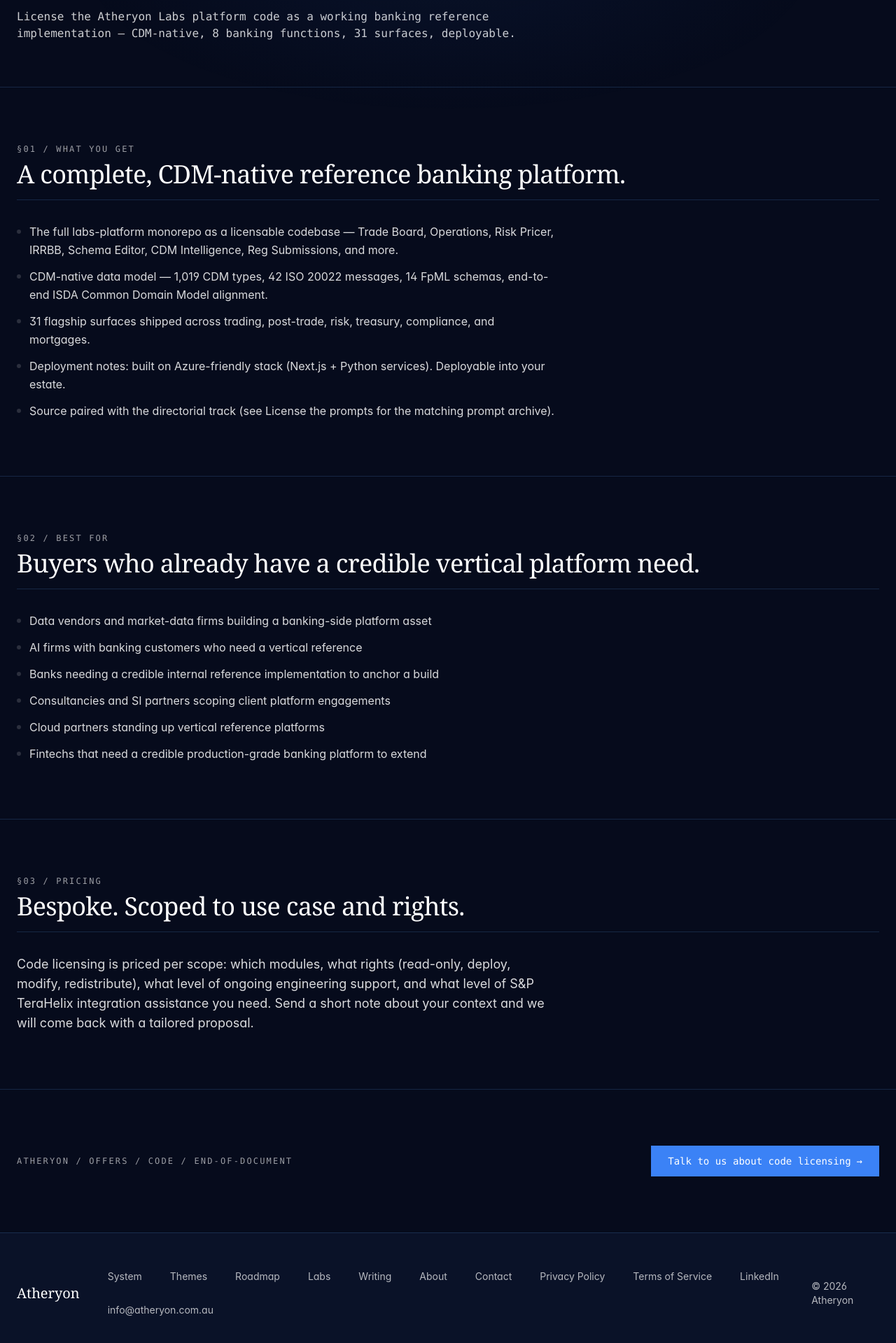
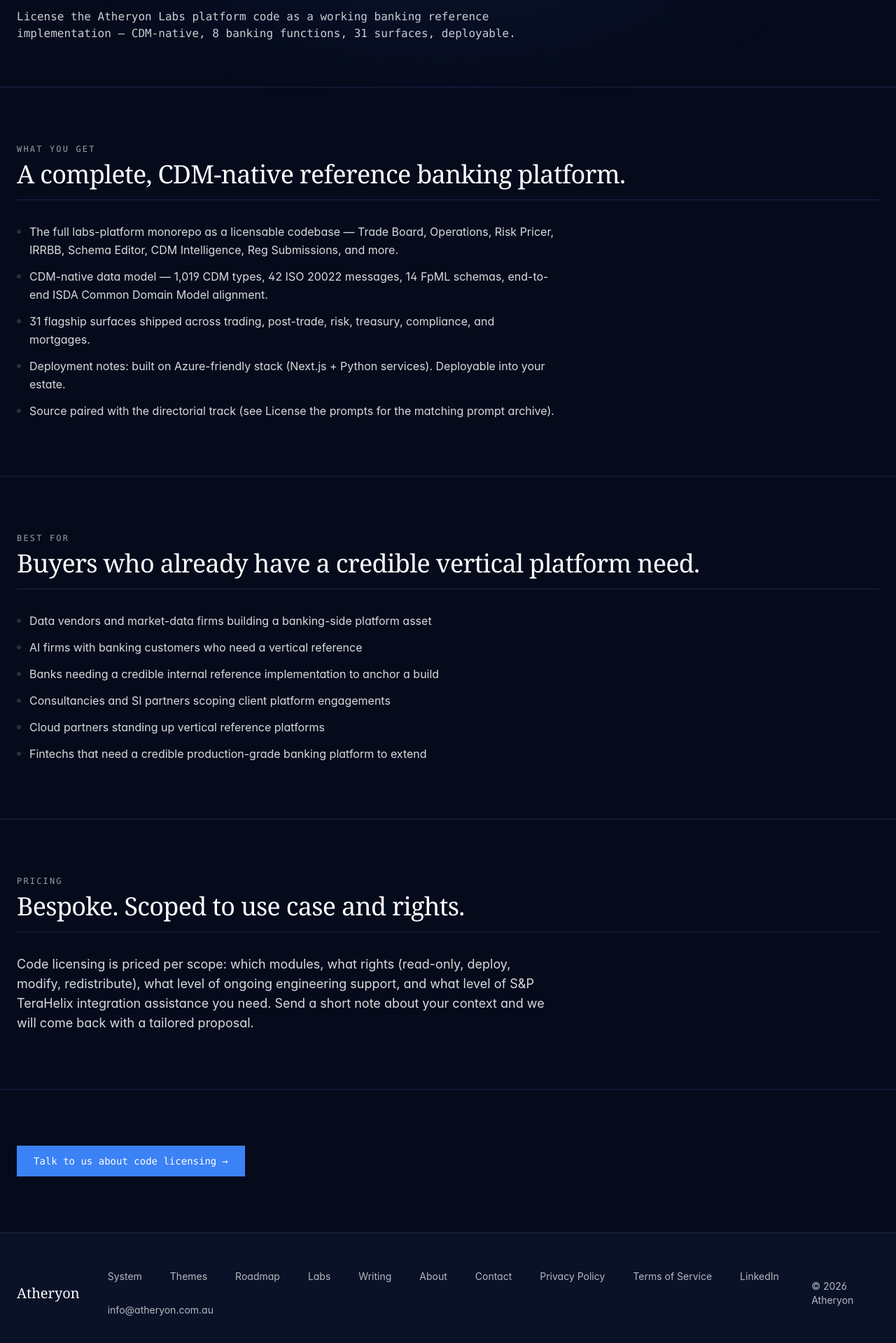
Before and after one commit to atheryon-ai/atheryon-website, a Next.js app: page /offers/code in a window 1280 px wide. Shown: the part 301-2220 px from the top of the page at 70% size. Built offline with nearby package versions, Linux system fonts and the light colour scheme.

Commit message:
copy: strip § numbering and end-of-document footers from /about, /offers, /contact (kept on /system)
Co-Authored-By: Claude Fable 5 <noreply@anthropic.com>

```diff
--- a/src/app/(cm)/contact/page.tsx
+++ b/src/app/(cm)/contact/page.tsx
@@ -24,7 +24,7 @@ export default function ContactPage() {
         <div className="max-w-container mx-auto px-6 py-16 md:py-20">
           <header className="mb-8 pb-4 border-b border-charcoal/15">
             <div className="font-mono text-xs uppercase tracking-[0.18em] text-charcoal/60">
-              §01 / Request
+              Request
             </div>
           </header>
           <ContactForm />
@@ -32,10 +32,7 @@ export default function ContactPage() {
       </section>
 
       <section>
-        <div className="max-w-container mx-auto px-6 py-16 md:py-20 flex flex-col sm:flex-row gap-4 sm:items-center sm:justify-between">
-          <div className="font-mono text-xs uppercase tracking-[0.18em] text-charcoal/60">
-            atheryon / contact / end-of-document
-          </div>
+        <div className="max-w-container mx-auto px-6 py-16 md:py-20">
           <a
             href={`mailto:${site.email}`}
             className="font-mono text-sm text-charcoal underline-offset-4 hover:underline"
--- a/src/app/(cm)/offers/code/page.tsx
+++ b/src/app/(cm)/offers/code/page.tsx
@@ -26,29 +26,26 @@ export default function OffersCodePage() {
         body={code.hero.lede}
       />
 
-      <DocSection label="§01 / What You Get" title={code.whatYouGet.title}>
+      <DocSection label="What You Get" title={code.whatYouGet.title}>
         <div className="max-w-3xl">
           <DocBullets items={code.whatYouGet.items} />
         </div>
       </DocSection>
 
-      <DocSection label="§02 / Best For" title={code.bestFor.title}>
+      <DocSection label="Best For" title={code.bestFor.title}>
         <div className="max-w-3xl">
           <DocBullets items={code.bestFor.items} />
         </div>
       </DocSection>
 
-      <DocSection label="§03 / Pricing" title={code.pricing.title}>
+      <DocSection label="Pricing" title={code.pricing.title}>
         <p className="text-base md:text-lg text-charcoal/85 leading-relaxed max-w-3xl">
           {code.pricing.body}
         </p>
       </DocSection>
 
       <section>
-        <div className="max-w-container mx-auto px-6 py-16 md:py-20 flex flex-col sm:flex-row gap-4 sm:items-center sm:justify-between">
-          <div className="font-mono text-xs uppercase tracking-[0.18em] text-charcoal/60">
-            atheryon / offers / code / end-of-document
-          </div>
+        <div className="max-w-container mx-auto px-6 py-16 md:py-20">
           <Link
             href={code.cta.href}
             className="inline-flex items-center justify-center gap-2 px-6 py-3 font-mono text-sm font-medium text-bone bg-charcoal hover:bg-ink transition-colors"
--- a/src/app/(cm)/offers/consult/page.tsx
+++ b/src/app/(cm)/offers/consult/page.tsx
@@ -26,29 +26,26 @@ export default function OffersConsultPage() {
         body={consult.hero.lede}
       />
 
-      <DocSection label="§01 / What You Get" title={consult.whatYouGet.title}>
+      <DocSection label="What You Get" title={consult.whatYouGet.title}>
         <div className="max-w-3xl">
           <DocBullets items={consult.whatYouGet.items} />
         </div>
       </DocSection>
 
-      <DocSection label="§02 / Best For" title={consult.bestFor.title}>
+      <DocSection label="Best For" title={consult.bestFor.title}>
         <div className="max-w-3xl">
           <DocBullets items={consult.bestFor.items} />
         </div>
       </DocSection>
 
-      <DocSection label="§03 / Pricing" title={consult.pricing.title}>
+      <DocSection label="Pricing" title={consult.pricing.title}>
         <p className="text-base md:text-lg text-charcoal/85 leading-relaxed max-w-3xl">
           {consult.pricing.body}
         </p>
       </DocSection>
 
       <section>
-        <div className="max-w-container mx-auto px-6 py-16 md:py-20 flex flex-col sm:flex-row gap-4 sm:items-center sm:justify-between">
-          <div className="font-mono text-xs uppercase tracking-[0.18em] text-charcoal/60">
-            atheryon / offers / consult / end-of-document
-          </div>
+        <div className="max-w-container mx-auto px-6 py-16 md:py-20">
           <Link
             href={consult.cta.href}
             className="inline-flex items-center justify-center gap-2 px-6 py-3 font-mono text-sm font-medium text-bone bg-charcoal hover:bg-ink transition-colors"
--- a/src/app/(cm)/offers/page.tsx
+++ b/src/app/(cm)/offers/page.tsx
@@ -34,7 +34,7 @@ export default function OffersPage() {
         title="Three commercial paths"
         body="The Atheryon platform is available as licensable code, as a directorial prompt archive, or as a senior-led consult engagement. Pick the one that matches how you want to absorb the work."
       />
-      <DocSection label="§01 / Choose your path" title="">
+      <DocSection label="Choose your path" title="">
         <ul className="grid grid-cols-1 md:grid-cols-3 gap-px bg-charcoal/15 border border-charcoal/15">
           {OFFER_LINKS.map((o) => (
             <li key={o.href} className="bg-bone p-6 flex flex-col">
--- a/src/app/(cm)/offers/prompts/page.tsx
+++ b/src/app/(cm)/offers/prompts/page.tsx
@@ -26,26 +26,26 @@ export default function OffersPromptsPage() {
         body={prompts.hero.lede}
       />
 
-      <DocSection label="§01 / What You Get" title={prompts.whatYouGet.title}>
+      <DocSection label="What You Get" title={prompts.whatYouGet.title}>
         <div className="max-w-3xl">
           <DocBullets items={prompts.whatYouGet.items} />
         </div>
       </DocSection>
 
-      <DocSection label="§02 / Best For" title={prompts.bestFor.title}>
+      <DocSection label="Best For" title={prompts.bestFor.title}>
         <div className="max-w-3xl">
           <DocBullets items={prompts.bestFor.items} />
         </div>
       </DocSection>
 
-      <DocSection label="§03 / Pricing" title={prompts.pricing.title}>
+      <DocSection label="Pricing" title={prompts.pricing.title}>
         <p className="text-base md:text-lg text-charcoal/85 leading-relaxed max-w-3xl">
           {prompts.pricing.body}
         </p>
       </DocSection>
 
       <DocSection
-        label="§04 / Front Office bundle"
+        label="Front Office bundle"
         title={prompts.frontOfficeBundle.title}
       >
         <div className="max-w-3xl">
@@ -75,10 +75,7 @@ export default function OffersPromptsPage() {
       </DocSection>
 
       <section>
-        <div className="max-w-container mx-auto px-6 py-16 md:py-20 flex flex-col sm:flex-row gap-4 sm:items-center sm:justify-between">
-          <div className="font-mono text-xs uppercase tracking-[0.18em] text-charcoal/60">
-            atheryon / offers / prompts / end-of-document
-          </div>
+        <div className="max-w-container mx-auto px-6 py-16 md:py-20">
           <Link
             href={prompts.cta.href}
             className="inline-flex items-center justify-center gap-2 px-6 py-3 font-mono text-sm font-medium text-bone bg-charcoal hover:bg-ink transition-colors"
--- a/src/app/(cm)/offers/prompts/thanks/page.tsx
+++ b/src/app/(cm)/offers/prompts/thanks/page.tsx
@@ -22,7 +22,7 @@ export default function OffersPromptsThanksPage() {
         title={t.headline}
         body={t.message}
       />
-      <DocSection label="§01 / Next" title="">
+      <DocSection label="Next" title="">
         <div className="max-w-3xl">
           <p className="text-base md:text-lg text-charcoal/85 leading-relaxed">
             Your Front Office bundle access has been confirmed. The welcome email contains
--- a/src/content/site.ts
+++ b/src/content/site.ts
@@ -878,7 +878,7 @@ export const v2 = {
       principals: [
         {
           id: 'terry-tsakiris',
-          label: '§ / Principal Biography',
+          label: 'Principal Biography',
           name: 'Terry Tsakiris',
           role: 'Founder & Systems Principal',
           paragraphs: [
@@ -888,7 +888,7 @@ export const v2 = {
         },
         {
           id: 'anna-contos',
-          label: '§ / Principal Biography',
+          label: 'Principal Biography',
           name: 'Anna Contos',
           role: 'Head of M&A Separation & Integration Advisory',
           paragraphs: [
```
